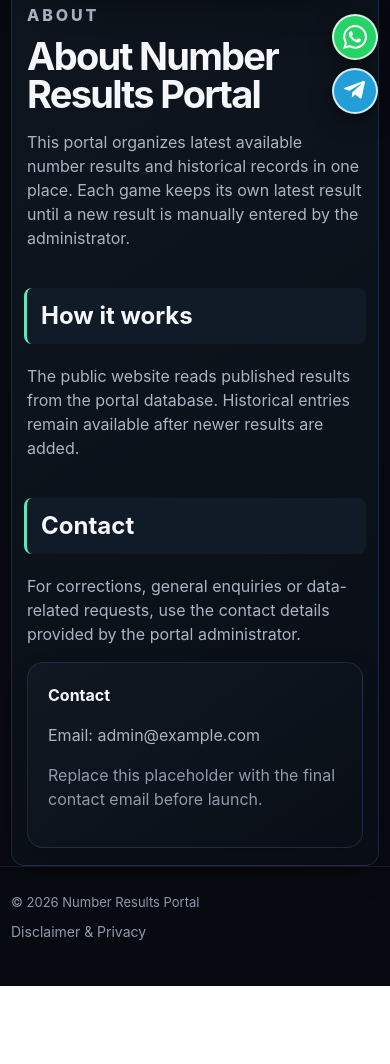
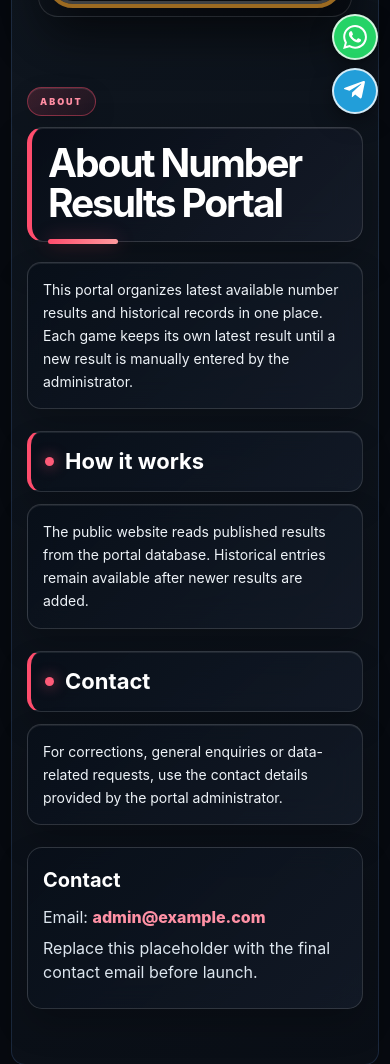
Before and after one commit to Parth12221780/parth, a plain HTML site: page public/about.html in a window 390 px wide. Shown: the part 716-1780 px from the top of the page. Before the commit the page ends 1702 px from the top, so only its background shows below. Drawn offline with Linux system fonts and the light colour scheme; no server answers.

Commit message:
Deploy v79

```diff
--- a/public/about.html
+++ b/public/about.html
@@ -24,7 +24,7 @@
 <script>
 (()=>{const el=document.querySelector(".site-result-date");if(el){const d=new Date();el.textContent=d.toLocaleDateString("en-IN",{day:"numeric",month:"long",year:"numeric"}).replace(/^(.+)$/,(m)=>{const day=d.getDate(),s=day%10===1&&day!==11?"st":day%10===2&&day!==12?"nd":day%10===3&&day!==13?"rd":"th";return day+s+" "+d.toLocaleDateString("en-IN",{month:"long",year:"numeric"});});}})();
 </script>
-<section id="youtubeCarousel" class="wrap youtube-carousel" aria-label="YouTube videos"></section><main class="wrap page prose"><section class="machine-wrap wrap"><div class="machine prize-machine-shell"><div class="machine-top"><span class="machine-label">LATEST UPDATED RESULT</span><span id="machineTime">—</span></div><div class="machine-screen" id="machineScreen"><div class="machine-game" id="machineGame">RESULT NOT UPDATED</div><div class="machine-number empty-number" id="machineNumber">—</div><div class="machine-date" id="machineDate">No result has been entered yet</div></div><div class="machine-bottom"><span>Central result display</span><span id="machineStatus">Waiting</span></div></div></section><script>
+<section id="youtubeCarousel" class="wrap youtube-carousel" aria-label="YouTube videos"></section><main class="wrap page prose about-page"><section class="machine-wrap wrap"><div class="machine prize-machine-shell"><div class="machine-top"><span class="machine-label">LATEST UPDATED RESULT</span><span id="machineTime">—</span></div><div class="machine-screen" id="machineScreen"><div class="machine-game" id="machineGame">RESULT NOT UPDATED</div><div class="machine-number empty-number" id="machineNumber">—</div><div class="machine-date" id="machineDate">No result has been entered yet</div></div><div class="machine-bottom"><span>Central result display</span><span id="machineStatus">Waiting</span></div></div></section><script>
 async function loadCentralMachine(){try{const r=await fetch("/api/results/latest"),data=await r.json(),x=data.latest;if(!x)return;document.getElementById("machineGame").textContent=x.name;const mv=String(x.result_value??"").replace(/\D/g,"").padStart(3,"0").slice(-3);document.getElementById("machineNumber").innerHTML=mv.split("").map(d=>"<span>"+d+"</span>").join("");document.getElementById("machineNumber").classList.remove("empty-number");document.getElementById("machineDate").textContent=new Date(x.result_date+"T00:00:00").toLocaleDateString("en-IN",{day:"2-digit",month:"short",year:"numeric"})+(x.result_time?" · "+x.result_time:"");document.getElementById("machineTime").textContent=x.result_time||"Latest update";document.getElementById("machineStatus").textContent="Updated";}catch(e){}}
 loadCentralMachine();setInterval(loadCentralMachine,30000);
 </script><p class="eyebrow">ABOUT</p><h1>About Number Results Portal</h1><p>This portal organizes latest available number results and historical records in one place. Each game keeps its own latest result until a new result is manually entered by the administrator.</p><h2>How it works</h2><p>The public website reads published results from the portal database. Historical entries remain available after newer results are added.</p><h2>Contact</h2><p>For corrections, general enquiries or data-related requests, use the contact details provided by the portal administrator.</p><div class="contact-card"><strong>Contact</strong><p>Email: <span>admin@example.com</span></p><p class="muted">Replace this placeholder with the final contact email before launch.</p></div></main>
--- a/public/styles.css
+++ b/public/styles.css
@@ -882,6 +882,196 @@ main.has-site-background .chart-info-card{
     padding:15px;
   }
 }
+/* ABOUT PAGE — dedicated premium presentation */
+.about-page{
+  max-width:1040px;
+  padding-top:42px;
+  padding-bottom:90px;
+}
+
+.about-page > .machine-wrap{
+  margin-top:34px;
+  margin-bottom:42px;
+}
+
+.about-page > .eyebrow{
+  display:inline-flex;
+  align-items:center;
+  gap:9px;
+  margin:0 0 14px;
+  padding:8px 15px;
+  border:1px solid rgba(255,76,109,.42);
+  border-radius:999px;
+  background:linear-gradient(135deg,rgba(255,76,109,.18),rgba(130,30,55,.12));
+  box-shadow:0 8px 24px rgba(0,0,0,.12),inset 0 1px 0 rgba(255,255,255,.10);
+  color:#ff8da2;
+  font-size:11px;
+  font-weight:900;
+  letter-spacing:.22em;
+}
+
+.about-page > h1{
+  position:relative;
+  width:fit-content;
+  max-width:100%;
+  margin:0 0 20px;
+  padding:16px 25px 18px;
+  border:1px solid rgba(255,255,255,.16);
+  border-left:5px solid #ff4d6d;
+  border-radius:20px;
+  background:linear-gradient(135deg,rgba(7,13,23,.92),rgba(24,30,44,.76));
+  box-shadow:0 18px 42px rgba(0,0,0,.24),inset 0 1px 0 rgba(255,255,255,.09);
+  backdrop-filter:blur(16px);
+  color:#fff;
+  font-size:clamp(42px,6vw,72px);
+  line-height:1.02;
+  letter-spacing:-.055em;
+}
+
+.about-page > h1::after{
+  content:"";
+  position:absolute;
+  width:95px;
+  height:5px;
+  left:25px;
+  bottom:-3px;
+  border-radius:99px;
+  background:linear-gradient(90deg,#ff4d6d,#ff9a9e);
+  box-shadow:0 0 18px rgba(255,77,109,.38);
+}
+
+.about-page > p:not(.eyebrow){
+  margin:0 0 22px;
+  padding:20px 24px;
+  border:1px solid rgba(255,255,255,.15);
+  border-radius:18px;
+  background:linear-gradient(135deg,rgba(8,15,25,.88),rgba(22,30,44,.70));
+  box-shadow:0 16px 34px rgba(0,0,0,.20),inset 0 1px 0 rgba(255,255,255,.08);
+  backdrop-filter:blur(15px);
+  color:#eef3f8 !important;
+  font-size:17px;
+  line-height:1.72;
+}
+
+.about-page > h2{
+  position:relative;
+  margin:30px 0 12px;
+  padding:16px 21px;
+  border:1px solid rgba(255,255,255,.15);
+  border-left:4px solid #ff4d6d;
+  border-radius:16px;
+  background:linear-gradient(135deg,rgba(8,15,25,.92),rgba(20,28,42,.76));
+  box-shadow:0 14px 30px rgba(0,0,0,.19),inset 0 1px 0 rgba(255,255,255,.08);
+  backdrop-filter:blur(14px);
+  color:#fff;
+  font-size:27px;
+}
+
+.about-page > h2::before{
+  content:"";
+  display:inline-block;
+  width:9px;
+  height:9px;
+  margin:0 11px 3px 0;
+  border-radius:50%;
+  background:#ff5b78;
+  box-shadow:0 0 14px rgba(255,91,120,.65);
+}
+
+.about-page > h2 + p{
+  margin:0 0 20px;
+  padding:18px 22px;
+  border:1px solid rgba(255,255,255,.12);
+  border-radius:15px;
+  background:rgba(9,16,27,.78);
+  box-shadow:0 12px 28px rgba(0,0,0,.16);
+  backdrop-filter:blur(12px);
+  color:#e6edf5 !important;
+  font-size:15px;
+  line-height:1.75;
+}
+
+.about-page > .contact-card{
+  margin-top:18px;
+  padding:22px 24px;
+  border:1px solid rgba(255,255,255,.15);
+  border-radius:18px;
+  background:linear-gradient(135deg,rgba(8,15,25,.90),rgba(21,29,43,.72));
+  box-shadow:0 16px 34px rgba(0,0,0,.20);
+  backdrop-filter:blur(14px);
+}
+
+.about-page > .contact-card > strong{
+  display:block;
+  margin-bottom:10px;
+  color:#fff;
+  font-size:20px;
+}
+
+.about-page > .contact-card p{
+  margin:7px 0;
+  color:#dce5ee !important;
+}
+
+.about-page > .contact-card p span{
+  color:#ff91a5;
+  font-weight:800;
+}
+
+.about-page .machine{
+  border-color:rgba(255,255,255,.14);
+  box-shadow:0 22px 50px rgba(0,0,0,.28);
+}
+
+@media(max-width:560px){
+  .about-page{
+    padding-top:25px;
+    padding-bottom:55px;
+  }
+
+  .about-page > .eyebrow{
+    margin-bottom:11px;
+    padding:7px 12px;
+    font-size:9px;
+  }
+
+  .about-page > h1{
+    width:100%;
+    padding:15px 16px 18px;
+    border-radius:16px;
+    font-size:39px;
+  }
+
+  .about-page > h1::after{
+    left:16px;
+    width:70px;
+  }
+
+  .about-page > p:not(.eyebrow){
+    padding:15px 15px;
+    border-radius:14px;
+    font-size:14px;
+    line-height:1.65;
+  }
+
+  .about-page > h2{
+    margin-top:22px;
+    padding:13px 14px;
+    border-radius:14px;
+    font-size:22px;
+  }
+
+  .about-page > h2 + p{
+    padding:14px 15px;
+    font-size:14px;
+  }
+
+  .about-page > .contact-card{
+    padding:17px 15px;
+    border-radius:15px;
+  }
+}
+
 /* Premium glass cards: keep the background image clean while putting readable surfaces behind content. */
 main.has-site-background .prose{
   max-width:980px;
```
